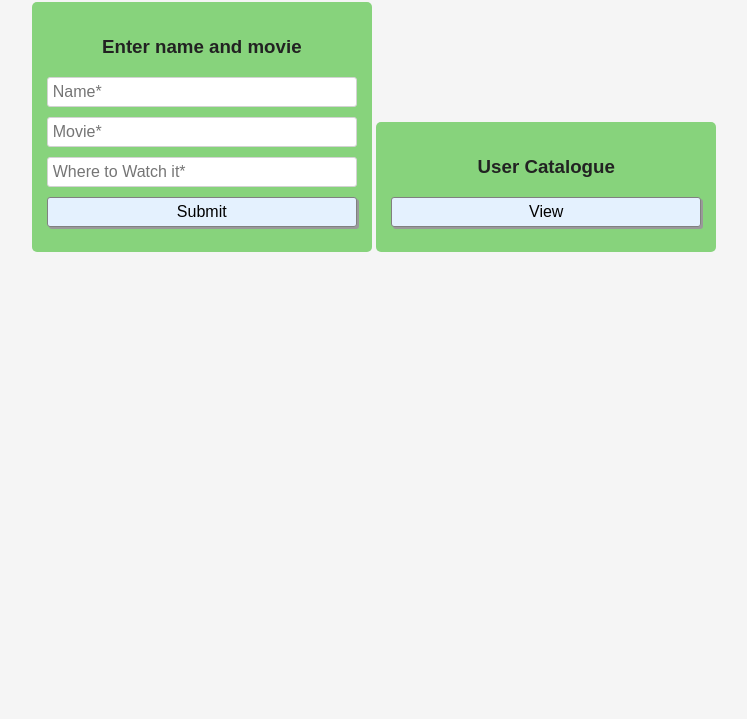
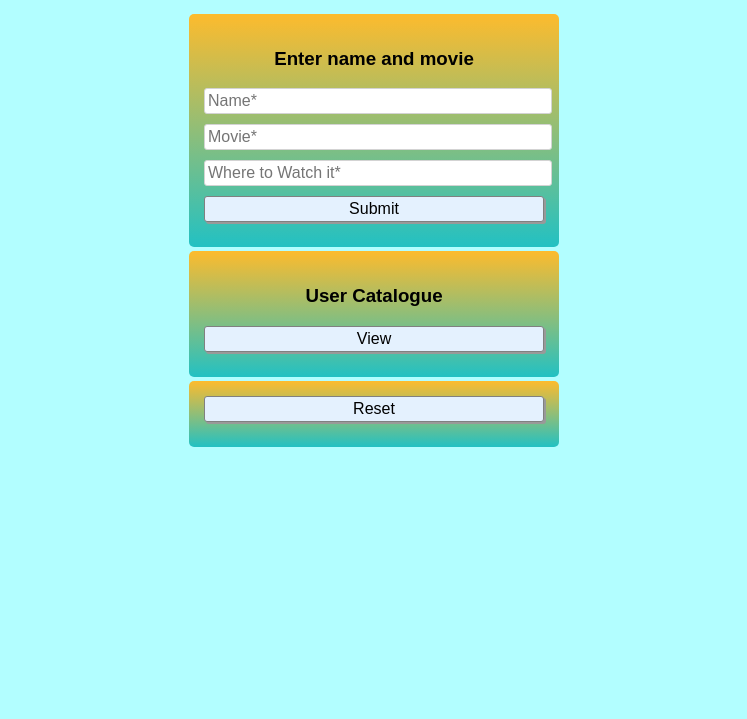
Before and after one commit to rbill314/Movie-Input-Family-Night, a website: page views/index.html in a window 1280 px wide. Shown: the part 81-800 px from the top of the page, without its empty margins (266-1013 px from the left). Drawn offline with nearby package versions, Linux system fonts and the light colour scheme; files that its build step writes are made by us from their sources.

Commit message:
Add files via upload

```diff
--- a/package.json
+++ b/package.json
@@ -1,6 +1,6 @@
 {
   "name": "hello-node",
-  "version": "1.2.1",
+  "version": "1.3.2",
   "description": "A simple Node app built on fastify, instantly up and running.",
   "main": "server.js",
   "scripts": {
--- a/public/style.css
+++ b/public/style.css
@@ -1,44 +1,49 @@
-* {
-  box-sizing: border-box;
+body {
+  height: auto;
+  font-family: sans-serif;
+  background: #b2feff
 }
 
-body {
-  font-family:sans-serif;
-  margin: 25px;
-  color: #222;
-  background-color: #f5f5f5;
+.centered {
+  display: flex;
+  justify-content: center;
+  align-items: center;
 }
 
 h1 {
   font-weight: bold;
-
-}
-
-p {
-  max-width: 900px;
 }
 
 form {
-  margin-bottom: 25px;
   padding: 15px;
-  background-color: #87D37C;
+  background: linear-gradient(
+    0deg,
+    rgba(34, 193, 195, 1) 0%,
+    rgba(253, 187, 45, 1) 100%
+  );
+  height: auto;
+  border-radius: 5px;
+  text-align: center;
   display: inline-block;
   width: 100%;
   max-width: 340px;
   border-radius: 5px;
 }
 
+.submit {
+  text-align: center;
+}
+
 input {
-  display: block;
   margin-bottom: 10px;
-  padding: 5px;
+  padding: 3px;
   width: 100%;
   border: 1px solid lightgrey;
   border-radius: 3px;
   font-size: 16px;
 }
 
-input[type=submit] {
+input[type="submit"] {
   font-size: 16px;
   border-radius: 3px;
   background-color: #E4F1FE;
@@ -47,13 +52,6 @@ input[type=submit] {
   cursor: pointer;
 }
 
-input[type=submit]:hover {
+input[type="submit"]:hover {
   background-color: #FFFEC4;
 }
-
-code {
-  font-family: monospace;
-  font-size: 1.2em;
-  background-color: #FFFEC4;
-  padding: 2px;
-}
--- a/views/index.html
+++ b/views/index.html
@@ -2,6 +2,10 @@
 <html>
   <head>
     <title>Movie List</title>
+    <meta
+      name="viewport"
+      content="width=device-width,height=device-height,initial-scale=1.0"
+    />
     <link
       href="https://fonts.googleapis.com/css?family=Roboto"
       rel="stylesheet"
@@ -13,25 +17,80 @@
   <body>
     <center>
     <div class="container">
+      <table class="center">
+        <tr>
+          <th>
             <h1>Movies to watch</h1>
+          </th>
+        </tr>
+        <tr>
+          <td>
             <form action="/api/movies" method="post">
               <h3>Enter name and movie</h3>
-          <input id="name" type="text" name="name" placeholder="Name*" />
-          <input id="movie" type="text" name="movie" placeholder="Movie*" />
               <input
+                class="text"
+                id="name"
+                type="text"
+                name="name"
+                placeholder="Name*"
+              />
+              <input
+                class="text"
+                id="movie"
+                type="text"
+                name="movie"
+                placeholder="Movie*"
+              />
+              <input
+                class="text"
                 id="where"
                 type="text"
                 name="where"
                 placeholder="Where to Watch it*"
               />
-          <input type="submit" value="Submit" />
+              <input class="submit" type="submit" value="Submit" />
             </form>
-
-        <form action="/api/movies" method="get">
+          </td>
+        </tr>
+        <tr>
+          <td>
+            <form id="movieForm" action="/api/movies" method="get">
               <h3>User Catalogue</h3>
-          <input type="submit" value="View" />
+              <input class="submit" type="submit" value="View" />
             </form>
+          </td>
+        </tr>
+        <tr>
+          <td>
+            <form>
+              <input class="submit" type="submit" value="Reset" />
+              <code class="code" id="jsonResult"></code>
+            </form>
+          </td>
+        </tr>
+      </table>
     </div>
+    <script
+      src="https://code.jquery.com/jquery-2.2.1.min.js"
+      integrity="sha256-gvQgAFzTH6trSrAWoH1iPo9Xc96QxSZ3feW6kem+O00="
+      crossorigin="anonymous"
+    ></script>
+    <script>
+      $(function() {
+        $("#movieForm").submit(e => {
+          e.preventDefault();
+          $.ajax({
+            url: "/api/movies",
+            type: "get",
+            data: $("#movieForm").serialize(),
+            success: d => {
+              $("#result").text(d.string || d);
+              $("#jsonResult").text(JSON.stringify(d));
+            }
+          });
+        });
+      });
+    </script>
     </center>
   </body>
 </html>
```
Also changed, not shown: server.js (+4 -3 lines). Lines whose indentation alone changed are shown as unchanged.
